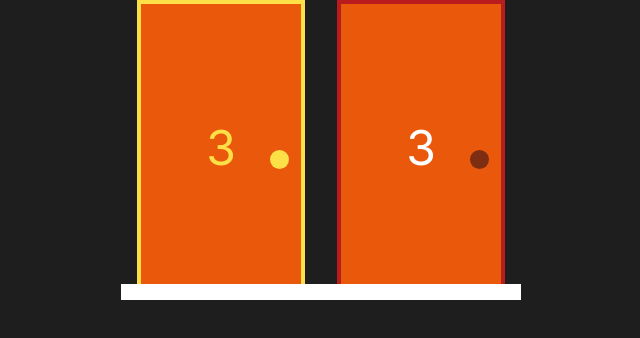
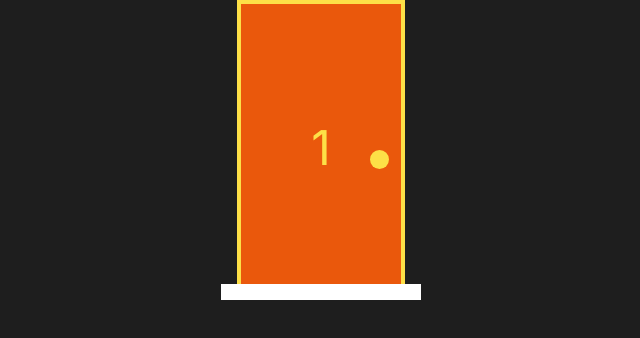
Before and after one commit to Dannick10/nextjsEstudo, a Next.js app in the folder multiroom/: page / in a window 1280 px wide. Shown: the top 338 px of the page, without its empty margins (319-959 px from the left). Built offline with nearby package versions, Linux system fonts and the light colour scheme.

Commit message:
integrando classe no frontend

```diff
--- a/multiroom/src/app/components/Porta.tsx
+++ b/multiroom/src/app/components/Porta.tsx
@@ -1,20 +1,24 @@
 import React from "react";
 
+import PortaModel from "../model/porta";
+
 type Props = {
-    selecionada: boolean
+    porta: PortaModel
 };
 
 const Porta = (props: Props) => {
 
+  const { porta } = props
+  const selecionada = porta.selecionada
 
   return (
     <div className="flex justify-center w-[200px] h-[300px] relative">
-      <div className={`flex flex-col bg-orange-600 items-center p-10 text-white flex-grow-1 border-4 border-red-700 border-b-0 ${props.selecionada ? 'border-yellow-300': ''}`}>
+      <div className={`flex flex-col bg-orange-600 items-center p-10 text-white flex-grow-1 border-4 border-red-700 border-b-0 ${selecionada ? 'border-yellow-300': ''}`}>
         <div className="flex flex-col bg-orange-600 items-center p-10 text-white flex-grow-1" ></div>
-        <div className={`text-5xl ${props.selecionada ? 'text-yellow-300': ''}`}>3</div>
+        <div className={`text-5xl ${selecionada ? 'text-yellow-300': ''}`}>{porta.numero}</div>
       </div>
         <div className="bg-white flex-gro-1 absolute h-[1em] w-[100%] bottom-0"></div>
-        <div className={`flex flex-col bg- items-centerflex-grow-1 absolute h-[1.2em] w-[1.2em] bg-orange-900 right-8 rounded-full top-[50%] ${props.selecionada ? 'bg-yellow-300': ''}`}></div>
+        <div className={`flex flex-col bg- items-centerflex-grow-1 absolute h-[1.2em] w-[1.2em] bg-orange-900 right-8 rounded-full top-[50%] ${selecionada ? 'bg-yellow-300': ''}`}></div>
     </div>
   );
 };
--- a/multiroom/src/app/model/porta.ts
+++ b/multiroom/src/app/model/porta.ts
@@ -1,44 +1,45 @@
-export default class Porta {
+
+export default class PortaModel {
   numero: number;
   presente: boolean;
   selecionada: boolean;
   aberta: boolean;
 
-  constructor( numero,tempresente = false,selecionada = false,aberta = false) {
+  constructor( numero: number,presente = false,selecionada = false,aberta = false) {
     this.numero = numero;
     this.presente = presente;
     this.selecionada = selecionada;
     this.aberta = aberta;
   }
 
-  get numero() {
+  get Numero() {
     return this.numero;
   };
 
-  get presente() {
+  get Presente() {
     return this.presente;
   };
 
-  get selecionada() {
+  get Selecionada() {
     return this.selecionada;
   };
 
-  get aberta() {
+  get Aberta() {
     return this.aberta;
   };
 
   alternarSelecao() {
     const selecionada = !this.selecionada;
-    return new Porta(this.numero, this.presente, this.selecionada, this.aberta);
+    return new PortaModel(this.numero, this.presente, this.selecionada, this.aberta);
   }
 
   desslecionar() {
     const selecionada = false;
-    return new Porta(this.numero, this.presente, this.selecionada, this.aberta);
+    return new PortaModel(this.numero, this.presente, this.selecionada, this.aberta);
   }
 
   abrir() {
     const aberto = true;
-    return new Porta(this.numero, this.presente, this.selecionada, this.aberta);
+    return new PortaModel(this.numero, this.presente, this.selecionada, this.aberta);
   }
 }
--- a/multiroom/src/app/page.tsx
+++ b/multiroom/src/app/page.tsx
@@ -1,12 +1,16 @@
 import Image from "next/image";
 import Presente from "./components/Presente";
 import Porta from "./components/Porta";
+import PortaModel from "./model/porta";
 
 export default function Home() {
+
+  const p1 = new PortaModel(1, false, true)
+
   return (
+
     <main className="flex items-center justify-center">
-      <Porta selecionada={true}/>
-      <Porta selecionada={false}/>
+      <Porta porta={p1}/>
 
     </main>
   );
```
